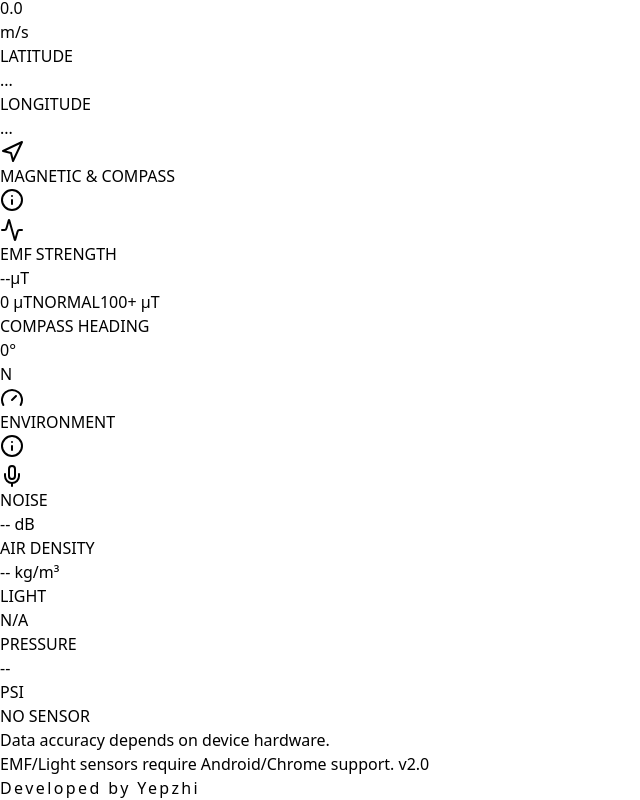
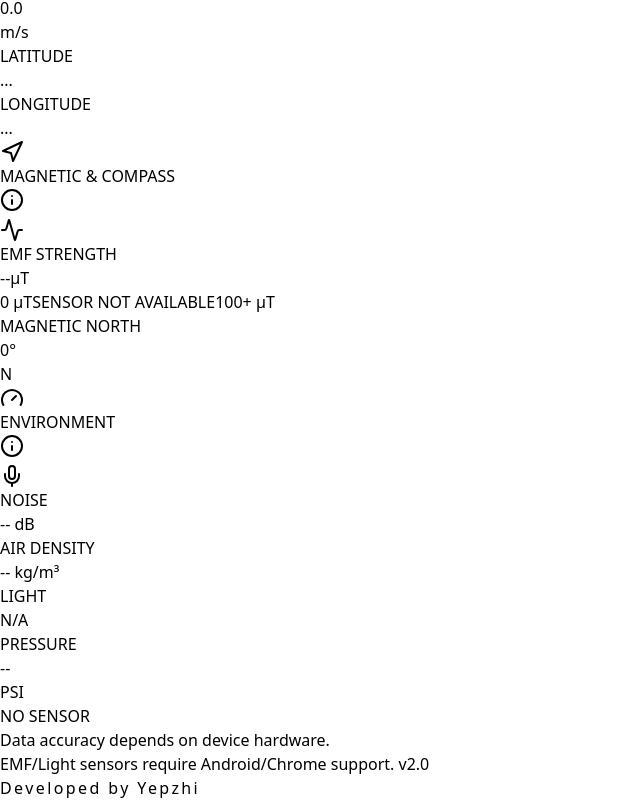
Before and after one commit to yepzhi/sensor-monitor, a React (Vite) app: page / in a window 1280 px wide. Shown: the part 622-1422 px from the top of the page, without its empty margins (0-640 px from the left). Built offline with nearby package versions, Linux system fonts and the light colour scheme; no server answers.

Commit message:
Compass True North Logic and EMF Status message

```diff
--- a/src/SensorMonitor.jsx
+++ b/src/SensorMonitor.jsx
@@ -402,7 +402,7 @@ const SensorMonitor = () => {
                     </div>
                 </div>
 
-                {/* 3. COMPASS + EMF (Redesigned) */}
+                {/* 3. COMPASS + EMF */}
                 <div className={`${cardClass} rounded-lg shadow-sm p-4 border ${borderClass}`}>
                     <div className="flex items-center justify-between mb-3 pb-2 border-b border-gray-100 dark:border-gray-700">
                         <div className="flex items-center gap-2">
@@ -414,17 +414,13 @@ const SensorMonitor = () => {
 
                     {showInfo === 'mag' && (
                         <div className={`mb-3 p-2 rounded text-xs ${isDark ? 'bg-gray-700 text-gray-300' : 'bg-blue-50 text-blue-800'}`}>
-                            <p className="mb-2"><strong>Magnetic Field (EMF):</strong> Measures ambient magnetic flux in microteslas (µT).</p>
-                            <ul className="list-disc pl-4 mb-2">
-                                <li><strong>Green (&lt;40µT):</strong> Normal background.</li>
-                                <li><strong>Yellow (40-100µT):</strong> Elevated.</li>
-                                <li><strong>Red (&gt;100µT):</strong> High interference.</li>
-                            </ul>
-                            <p><strong>Compass:</strong> Points to magnetic North.</p>
+                            <p className="mb-2"><strong>Magnetic Field (EMF):</strong> Raw µT reading. Requires 'Magnetometer' sensor (often blocked on iOS/Web).</p>
+                            <p className="mb-2"><strong>True North (GPS):</strong> Uses GPS bearing when moving.</p>
+                            <p><strong>Magnetic North:</strong> Uses device compass when stationary.</p>
                         </div>
                     )}
 
-                    {/* EMF / uT Section (Top Priority) */}
+                    {/* EMF / uT Section */}
                     <div className={`mb-6 p-3 rounded-lg ${isDark ? 'bg-gray-900' : 'bg-gray-50'}`}>
                         <div className="flex justify-between items-end mb-2">
                             <div className="flex items-center gap-2">
@@ -439,7 +435,6 @@ const SensorMonitor = () => {
                             </div>
                         </div>
 
-                        {/* Visual Bar Gauge */}
                         <div className="w-full h-3 bg-gray-300 dark:bg-gray-700 rounded-full overflow-hidden relative">
                             <div
                                 className="h-full transition-all duration-300 ease-out"
@@ -451,35 +446,46 @@ const SensorMonitor = () => {
                         </div>
                         <div className="flex justify-between text-[10px] text-gray-400 mt-1">
                             <span>0 µT</span>
-                            <span>NORMAL</span>
+                            <span>{!sensors.magnetometer.uT && "SENSOR NOT AVAILABLE"}</span>
                             <span>100+ µT</span>
                         </div>
                     </div>
 
-                    {/* Compass Section (Secondary) */}
+                    {/* Compass Section (True North Logic) */}
+                    {(() => {
+                        // Priority: GPS Heading (True North) IF moving > 2km/h, else Magnetic North
+                        // Note: GPS heading is only valid when moving.
+                        const speedKmh = sensors.gps.speed * 3.6;
+                        const useGpsHeading = speedKmh > 3 && sensors.gps.heading !== null;
+                        const displayHeading = useGpsHeading ? sensors.gps.heading : sensors.magnetometer.heading;
+                        const headingType = useGpsHeading ? "GPS TRUE NORTH" : "MAGNETIC NORTH";
+
+                        return (
                             <div className="flex items-center justify-between pt-2 border-t border-gray-100 dark:border-gray-700">
                                 <div>
-                            <p className={`text-xs ${textMutedClass}`}>COMPASS HEADING</p>
-                            <p className={`text-2xl font-black ${textClass}`}>{Math.round(sensors.magnetometer.heading)}°</p>
-                            <p className={`text-sm font-bold text-purple-500`}>{getCompassDirection(sensors.magnetometer.heading)}</p>
+                                    <p className={`text-xs ${textMutedClass}`}>{headingType}</p>
+                                    <p className={`text-2xl font-black ${textClass}`}>{Math.round(displayHeading)}°</p>
+                                    <p className={`text-sm font-bold text-purple-500`}>{getCompassDirection(displayHeading)}</p>
                                 </div>
 
-                        {/* 3D-ish Compass Arrow */}
                                 <div className="relative w-24 h-24 flex items-center justify-center">
                                     <div className={`absolute w-full h-full border-4 ${isDark ? 'border-gray-700' : 'border-gray-200'} rounded-full`}></div>
 
                                     <div
                                         className="w-4 h-16 relative transition-transform duration-300 ease-out"
                                         style={{
-                                    transform: `rotate(${sensors.magnetometer.heading}deg)`,
+                                            transform: `rotate(${displayHeading}deg)`,
                                             filter: 'drop-shadow(0px 2px 3px rgba(0,0,0,0.3))'
                                         }}
                                     >
+                                        {/* Arrow: North Red, South White */}
                                         <div className="absolute top-0 w-0 h-0 border-l-[8px] border-r-[8px] border-b-[32px] border-l-transparent border-r-transparent border-b-red-500"></div>
                                         <div className="absolute bottom-0 w-0 h-0 border-l-[8px] border-r-[8px] border-t-[32px] border-l-transparent border-r-transparent border-t-gray-300"></div>
                                     </div>
                                 </div>
                             </div>
+                        );
+                    })()}
                 </div>
 
                 {/* 4. ENVIRONMENT */}
@@ -492,8 +498,8 @@ const SensorMonitor = () => {
 
                     {showInfo === 'env' && (
                         <div className={`mb-3 p-2 rounded text-xs ${isDark ? 'bg-gray-700 text-gray-300' : 'bg-blue-50 text-blue-800'}`}>
-                            <p className="mb-1"><strong>Air Density:</strong> Calculated from Pressure. Only shown if real pressure sensor is available.</p>
-                            <p className="mb-1"><strong>Pressure:</strong> Shows real sensor data only. No simulated data.</p>
+                            <p className="mb-1"><strong>Air Density:</strong> Calculated from Pressure. Only shown if real sensor available.</p>
+                            <p className="mb-1"><strong>Pressure:</strong> Real sensor data only.</p>
                         </div>
                     )}
 
```
Lines whose indentation alone changed are shown as unchanged.
